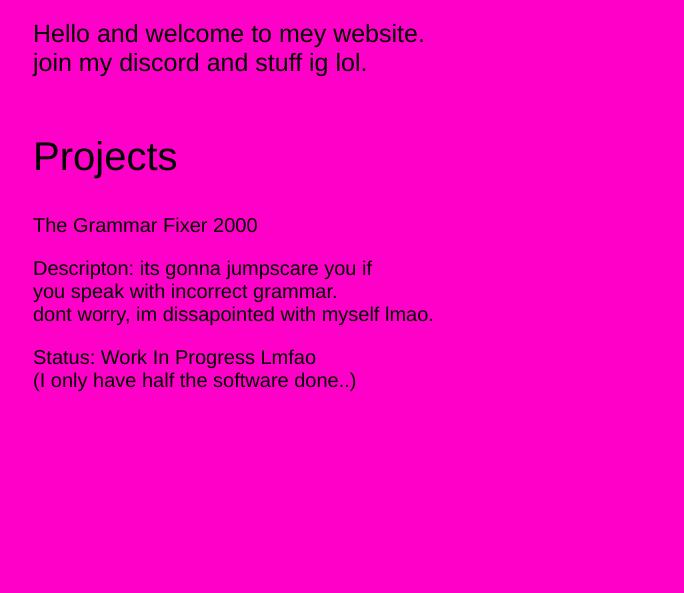
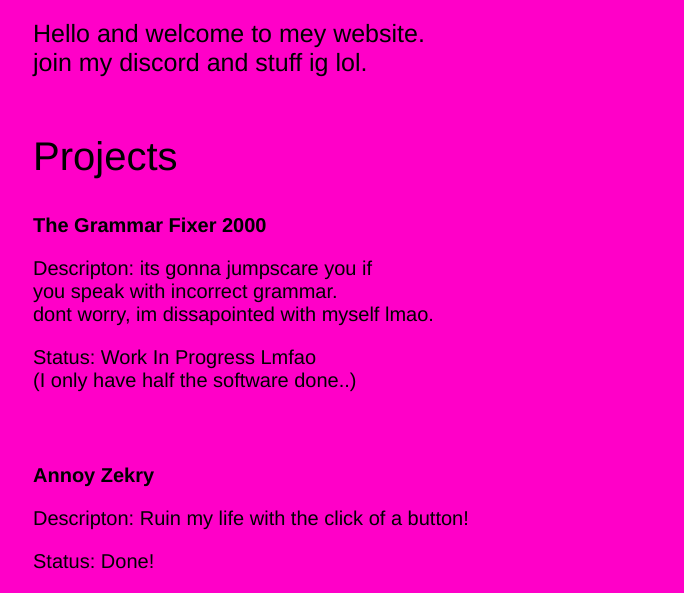
Before and after one commit to zekrythedank/zekrythedank.github.io, a plain HTML site: page index.html in a window 1280 px wide. Shown: the part 606-1199 px from the top of the page, without its empty margins (37-721 px from the left). Before the commit the page ends 1018 px from the top, so only its background shows below. Drawn offline with Linux system fonts and the light colour scheme.

Commit message:
Site Version 1.2

```diff
--- a/index.html
+++ b/index.html
@@ -31,9 +31,14 @@
         <div id="projects">
             <p class="projectssecttitle">Projects</p>
                 <div id="project1">
-                    <p class="project1title">The Grammar Fixer 2000</p>
+                    <p class="project1title"><b>The Grammar Fixer 2000</b></p>
                     <p class="project1desc">Descripton: its gonna jumpscare you if <br> you speak with incorrect grammar. <br> dont worry, im dissapointed with myself lmao.</p>
                     <p class="project1status">Status: Work In Progress Lmfao <br> (I only have half the software done..)</p>
+                </div>
+                <div id="project2">
+                    <p class="project2title"><b>Annoy Zekry</b></p>
+                    <p class="project2desc">Descripton: Ruin my life with the click of a button!</p>
+                    <p class="project2status">Status: Done!</p>
                 </div>
         </div>
 
--- a/style.css
+++ b/style.css
@@ -146,6 +146,19 @@ h1 {
     font-size: 20px;
     text-decoration: none;
 }
+#project2 {
+    position: absolute;
+    top: 350px;
+    left: 0px;
+
+    width: 900px;
+}
+#project2 p {
+    color: black;
+    font-family: helvetica;
+    font-size: 20px;
+    text-decoration: none;
+}
 .block1 {
     display: block;
 
```
